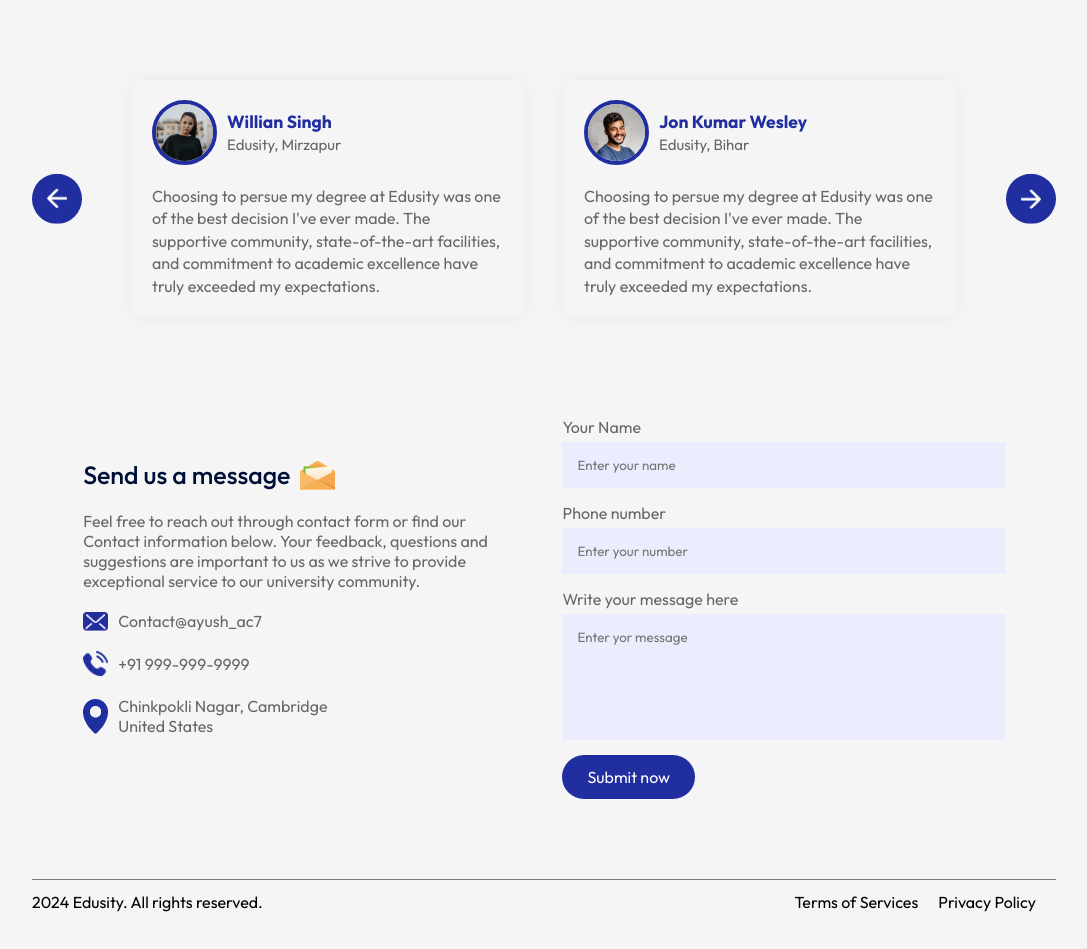
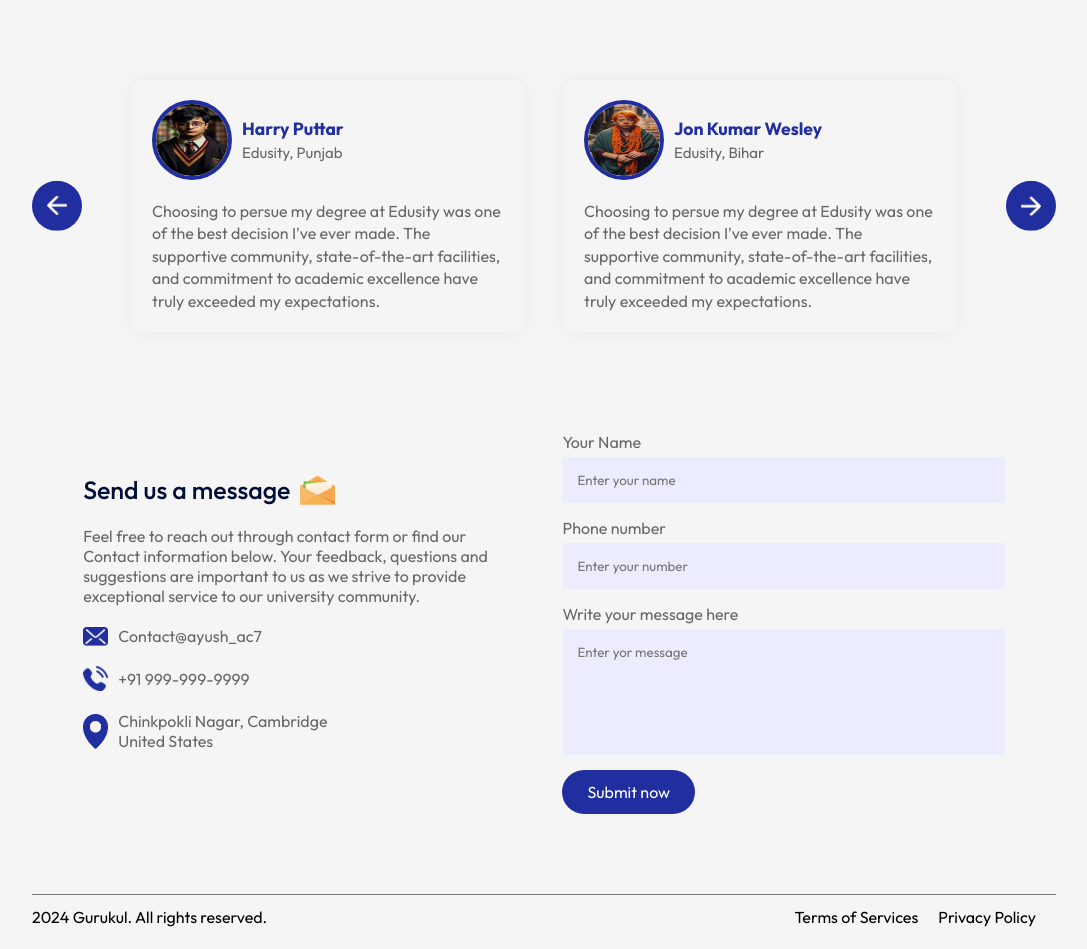
Before and after one commit to ayush-ac7/University-website, a React (Vite) app: page / in a window 1280 px wide. Shown: the part 2560-3509 px from the top of the page, without its empty margins (96-1183 px from the left). Built offline with nearby package versions, Linux system fonts and the light colour scheme.

Commit message:
made some changes

```diff
--- a/src/Components/Footer/Footer.jsx
+++ b/src/Components/Footer/Footer.jsx
@@ -3,7 +3,7 @@ import "./Footer.css"
 export default function Footer() {
     return (
         <div className="footer">
-            <p>2024 Edusity. All rights reserved.</p>
+            <p>2024 Gurukul. All rights reserved.</p>
             <ul>
                 <li>Terms of Services</li>
                 <li>Privacy Policy</li>
--- a/src/Components/Testimonials/Testimonials.css
+++ b/src/Components/Testimonials/Testimonials.css
@@ -55,3 +55,7 @@
 .user-info h3 {
   color: #212EA0;
 }
+.user-info img {
+    width: 80px;
+    height: 80px;
+}
--- a/src/Components/Testimonials/Testimonials.jsx
+++ b/src/Components/Testimonials/Testimonials.jsx
@@ -40,8 +40,8 @@ export default function Testimonials() {
                                 <img src={user_1} alt="" />
                             <div>
 
-                                <h3>Willian Singh</h3>
-                                <span>Edusity, Mirzapur</span>
+                                <h3>Harry Puttar</h3>
+                                <span>Edusity, Punjab</span>
                             </div>
                             </div>
                           <p>Choosing to persue my degree at Edusity was one of
@@ -91,8 +91,8 @@ export default function Testimonials() {
                                 <img src={user_4} alt="" />
                             <div>
 
-                                <h3>Harry Puttar</h3>
-                                <span>Edusity, Punjab</span>
+                                <h3>Draco Singh Malfoy</h3>
+                                <span>Edusity, UP</span>
                             </div>
                             </div>
                           <p>Choosing to persue my degree at Edusity was one of
```
Also changed, not shown: src/assets/user-1.png, src/assets/user-2.png.
